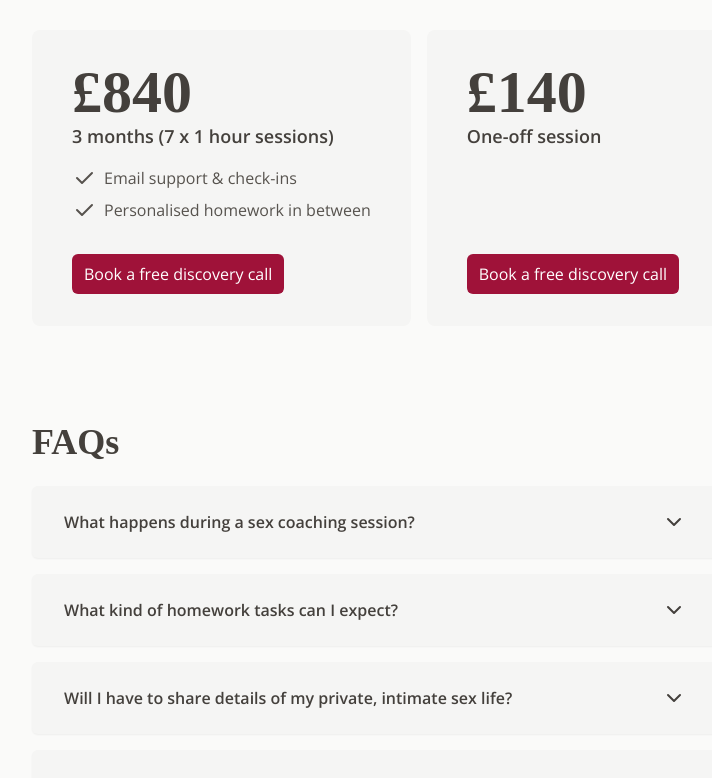
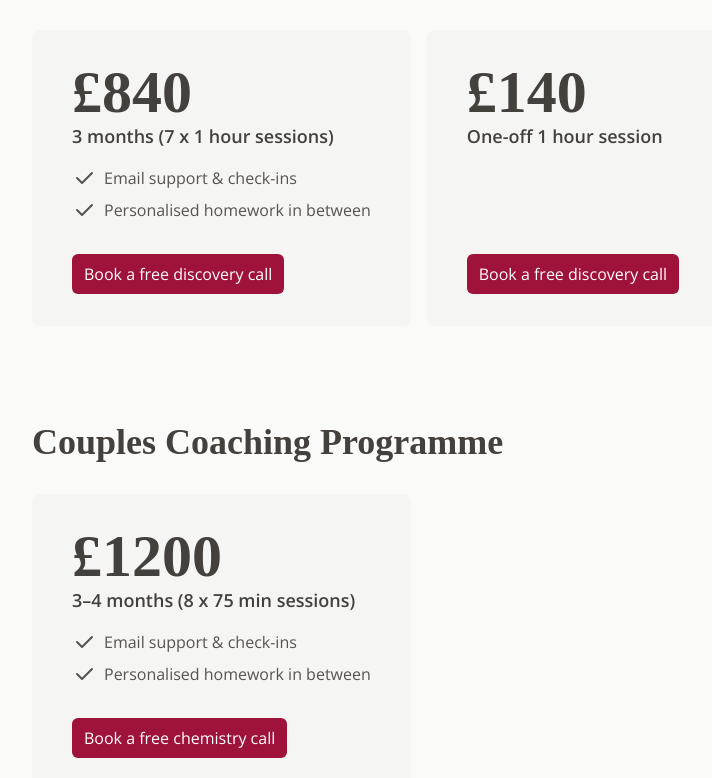
Before and after one commit to alizehkhan/sex-coach, a Next.js app: page /coaching in a window 1280 px wide. Shown: the part 1234-2012 px from the top of the page, without its empty margins (32-744 px from the left). Built offline with nearby package versions, Linux system fonts and the light colour scheme; a web font is replaced by a local one.

Commit message:
feat: couples coaching programme

```diff
--- a/app/coaching/Coaching121.tsx
+++ b/app/coaching/Coaching121.tsx
@@ -26,7 +26,7 @@ const Coaching121 = () => {
             </li>
           </ul>
           <Link
-            href="https://sexhomeworksociety.typeform.com/to/qwb4MdHg"
+            href="https://calendly.com/intimacycoaching/complimentary-coaching-call"
             target="_blank"
             className="bg-rose-800 hover:bg-rose-900 w-fit text-white px-3 py-2 rounded-md block mt-8"
           >
@@ -39,11 +39,11 @@ const Coaching121 = () => {
               £140
             </p>
             <p className="text-stone-700 text-lg font-semibold">
-              One-off session
+              One-off 1 hour session
             </p>
           </div>
           <Link
-            href="https://sexhomeworksociety.typeform.com/to/qwb4MdHg"
+            href="https://calendly.com/intimacycoaching/complimentary-coaching-call"
             target="_blank"
             className="bg-rose-800 hover:bg-rose-900 w-fit text-white px-3 py-2 rounded-md block mt-8"
           >
--- /dev/null
+++ b/app/coaching/CoachingCouples.tsx
@@ -0,0 +1,39 @@
+import { IconCheck } from '@tabler/icons-react'
+import Link from 'next/link'
+
+const CoachingCouples = () => {
+  return (
+    <>
+      <h2 className="font-serif mb-8 text-stone-700 text-4xl font-semibold mt-24">
+        Couples Coaching Programme
+      </h2>
+      <div className="py-8 px-10 w-fit rounded-lg bg-stone-100">
+        <p className="font-serif text-6xl font-semibold text-stone-700">
+          £1200
+        </p>
+        <p className="text-stone-700 text-lg font-semibold">
+          3–4 months (8 x 75 min sessions)
+        </p>
+        <ul className="text-stone-600 mt-4">
+          <li className="flex gap-2">
+            <IconCheck />
+            Email support & check-ins
+          </li>
+          <li className="flex gap-2 mt-2">
+            <IconCheck />
+            Personalised homework in between
+          </li>
+        </ul>
+        <Link
+          href="https://calendly.com/intimacycoaching/chemistrycall"
+          target="_blank"
+          className="bg-rose-800 hover:bg-rose-900 w-fit text-white px-3 py-2 rounded-md block mt-8"
+        >
+          Book a free chemistry call
+        </Link>
+      </div>
+    </>
+  )
+}
+
+export default CoachingCouples
--- a/app/coaching/page.tsx
+++ b/app/coaching/page.tsx
@@ -1,4 +1,5 @@
 import Coaching121 from './Coaching121'
+import CoachingCouples from './CoachingCouples'
 import Faqs from './Faqs'
 import Roots from './Roots'
 import Testimonial from './Testimonial'
@@ -16,6 +17,7 @@ const Coaching = () => {
       <div className="max-w-[1200px] px-6 mx-auto">
         <Roots />
         <Coaching121 />
+        <CoachingCouples />
         <Faqs />
         <Testimonial />
       </div>
```
